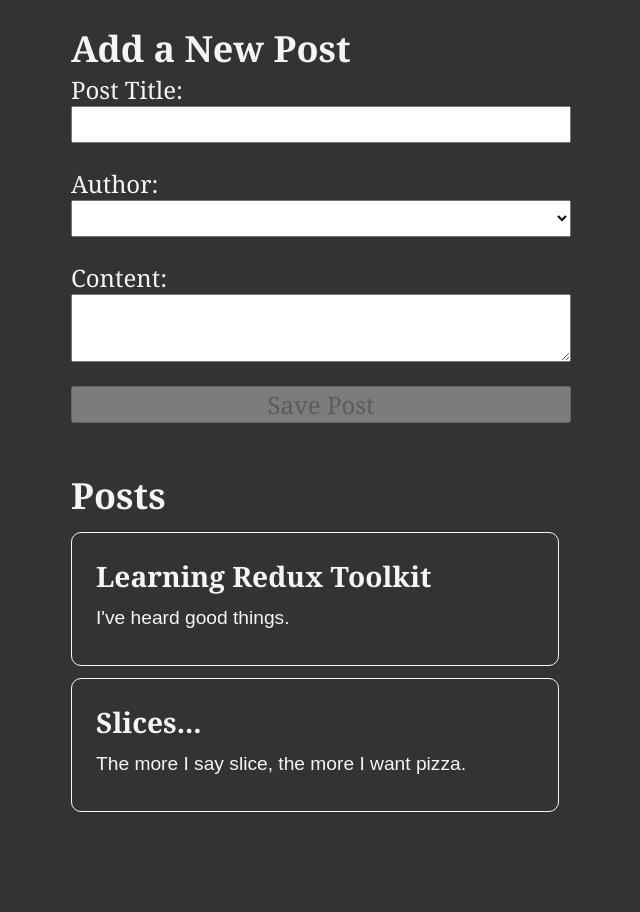
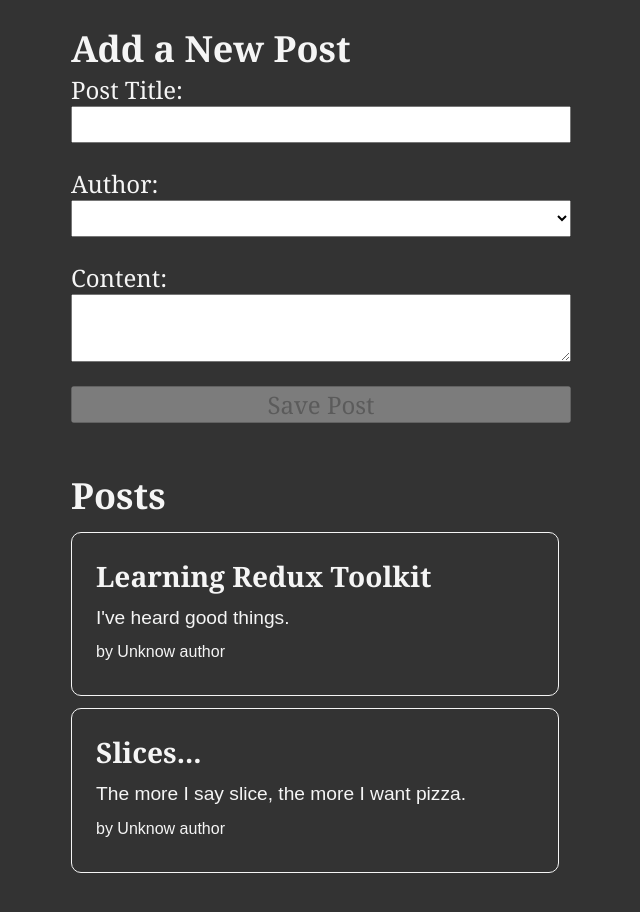
Before and after one commit to muhammetsalihaslan/redux, a React (Create React App) app in the folder redux-example2/: page / in a window 1280 px wide. Shown: the top 912 px of the page, without its empty margins (319-959 px from the left). Built offline with nearby package versions, Linux system fonts and the light colour scheme.

Commit message:
post author

```diff
--- /dev/null
+++ b/redux-example2/src/features/posts/PostAuthor.js
@@ -0,0 +1,12 @@
+import { useSelector } from "react-redux";
+import { selectAllUsers } from "../users/usersSlice";
+
+const PostAuthor = ({ userId }) => {
+  const users = useSelector(selectAllUsers);
+
+  const author = users.find((user) => user.id === userId);
+
+  return <span>by {author ? author.name : "Unknow author"}</span>;
+};
+
+export default PostAuthor;
--- a/redux-example2/src/features/posts/PostsList.js
+++ b/redux-example2/src/features/posts/PostsList.js
@@ -1,5 +1,6 @@
 import { useSelector } from "react-redux";
 import { selectAllPosts } from "./postsSlice";
+import PostAuthor from "./PostAuthor";
 
 const PostsList = () => {
   const posts = useSelector(selectAllPosts);
@@ -8,6 +9,9 @@
     <article key={post.id}>
       <h3>{post.title}</h3>
       <p>{post.content.substring(0, 100)}</p>
+      <p className="postCredit">
+        <PostAuthor userId={post.userId} />
+      </p>
     </article>
   ));
   return (
```
Also changed, not shown: 1 other file (tests, documents, lock files or other folders).
